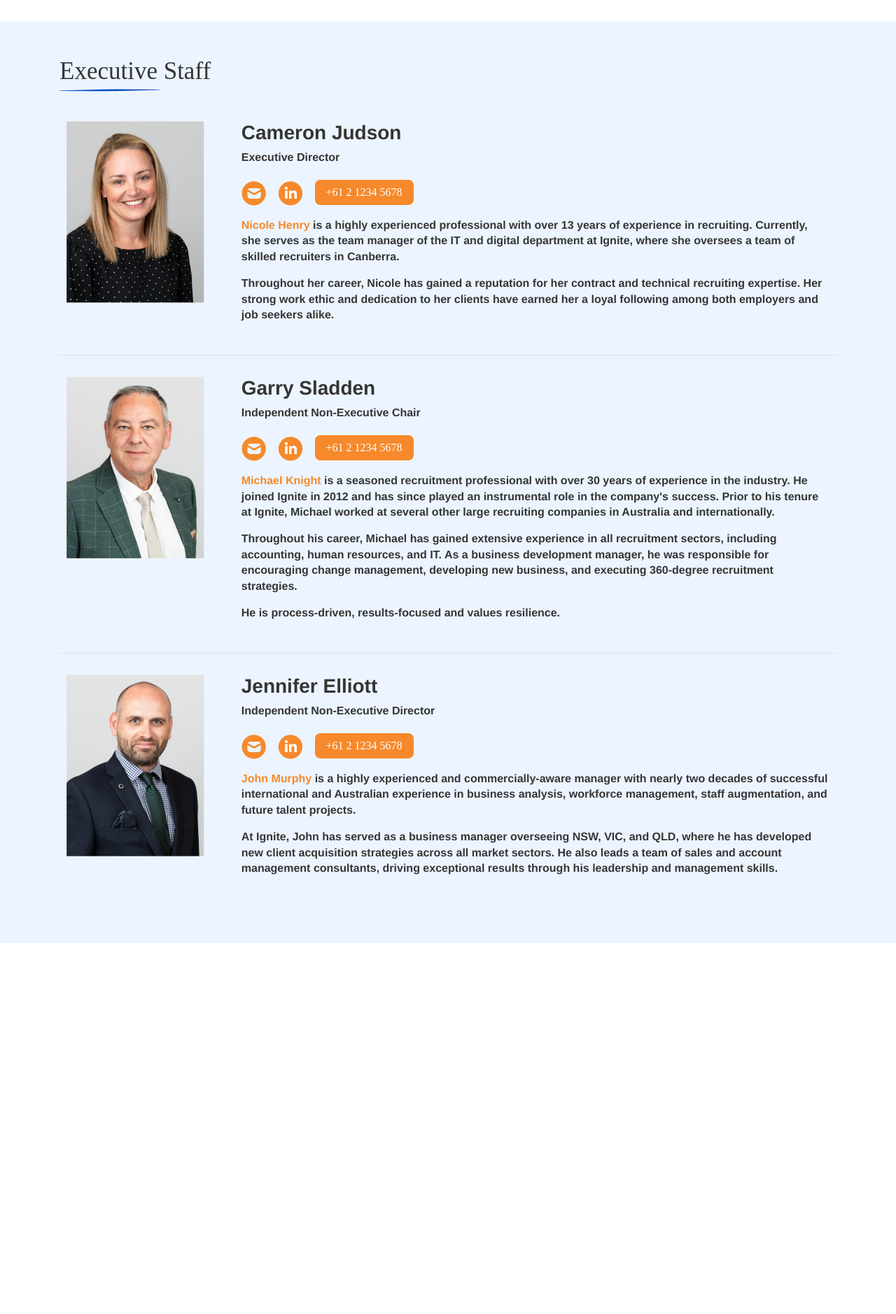
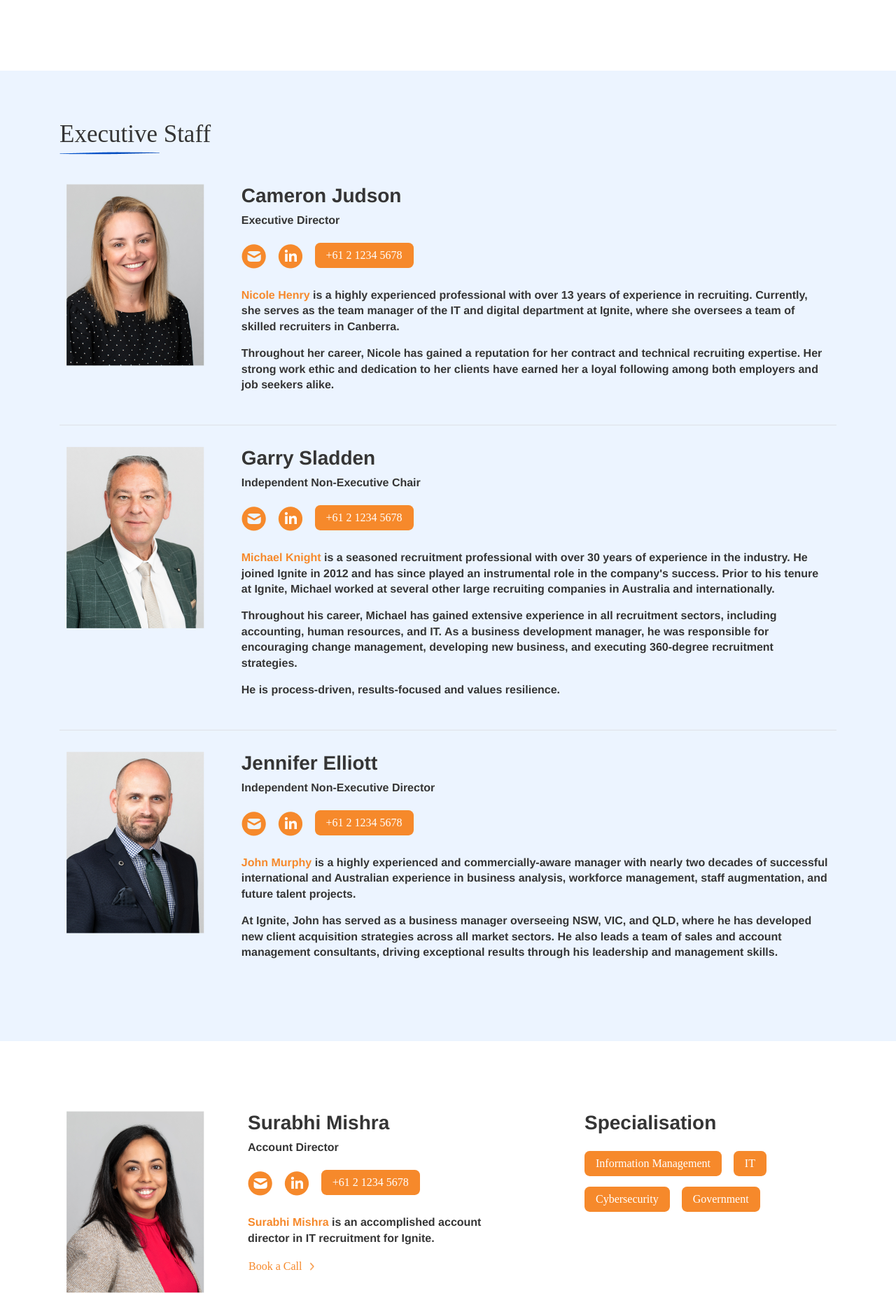
Before and after one commit to dgadigital/Ignite, a PHP site: page /our-people.html in a window 1280 px wide. Shown: the part 1968-3846 px from the top of the page at 70% size. Before the commit the page ends 3316 px from the top, so only its background shows below. Run offline with PHP 8.4, Linux system fonts and the light colour scheme; style sheets or scripts are compiled from the project's sources; some web fonts are replaced.

Commit message:
board members

```diff
--- a/src/our-people.html
+++ b/src/our-people.html
@@ -200,6 +200,33 @@
             </div>
         </div>
     </section>
+    <section class="board-members">
+        <div class="container">
+            <div class="content-container three-column border-bottom">
+                <div class="image-container">
+                    <img src=".\assets\images\surabhi-mishra.png" alt="surabhi image">
+                </div>
+                <div class="text-container">
+                    <h3>Surabhi Mishra</h3>
+                    <h6>Account Director</h6>
+                    <div class="button-container">
+                        <a href="#"><img src=".\assets\images\buttons\message-button.png" alt="message"></a>
+                        <a href="#"><img src=".\assets\images\buttons\linkedin-button.png" alt="linkedin"></a>
+                        <a href="#" class="btn btn-solid orange">+61 2 1234 5678</a>
+                    </div>
+                    <p><a href="#">Surabhi Mishra</a> is an accomplished account director in IT recruitment for Ignite.</p>
+                    <p><a href="#" class="btn btn-arrow">Book a Call</a></p>
+                </div>
+                <div class="specialisation-container">
+                    <h3>Specialisation</h3>
+                    <a href="#" class="btn btn-solid orange">Information Management</a>
+                    <a href="#" class="btn btn-solid orange">IT</a>
+                    <a href="#" class="btn btn-solid orange">Cybersecurity</a>
+                    <a href="#" class="btn btn-solid orange">Government</a>
+                </div>
+            </div>
+        </div>
+    </section>
   </main>
 
   <!-- build:js scripts/main.min.js -->
--- a/src/styles/sections/_board-members.scss
+++ b/src/styles/sections/_board-members.scss
@@ -1,12 +1,14 @@
 .board-members{
-    padding: 50px 0px;
 
     .content-container{
         display: flex;
         flex-wrap: wrap;
-
         padding-top: 30px;
         padding-bottom: 30px;
+
+        h3, h6{
+            font-weight: 600;
+        }
 
         div{
             flex-grow: 1;
@@ -16,6 +18,7 @@
         .image-container{
             flex-basis: 15%;
             @media (max-width: 991px){
+                flex-basis: 100%;
                 margin-bottom: 10px;
             }
 
@@ -24,10 +27,6 @@
         .text-container{
             flex-basis: 70%;
 
-            h3, h6{
-                font-weight: 600;
-            }
-
             p{
                 font-size: 16px;
                 font-weight: 600;
@@ -35,9 +34,50 @@
 
             .button-container{
                 padding-left: 0px;
+                padding-bottom: 10px;
 
                 a{
                     margin: 15px 13px 18px 0px;
+                }
+                .btn{
+                    padding: 5px 15px;
+                }
+            }
+        }
+
+        &.three-column{
+            display: flex;
+            flex-wrap: wrap;
+
+            .image-container{
+                flex-basis: 20%;
+                @media (max-width: 991px){
+                    flex-basis: 100%;
+                    text-align: center;
+                }
+            }
+
+            .text-container{
+                flex-basis: 40%;
+                padding-right: 80px;
+
+                .btn {
+                    &.btn-arrow{
+                        padding: 0px 32px 0px 0px;
+                    }
+                }
+
+                @media (max-width: 767px){
+                    flex-basis: 100%;
+                    padding: 0px 20px;
+                }
+            }
+
+            .specialisation-container{
+                flex-basis: 30%;
+
+                a{
+                    margin: 15px 13px 0px 0px;
                 }
                 .btn{
                     padding: 5px 15px;
```
Also changed, not shown: src/our-consultants.html (added, +116 -0 lines), src/assets/images/surabhi-mishra.png (added).
